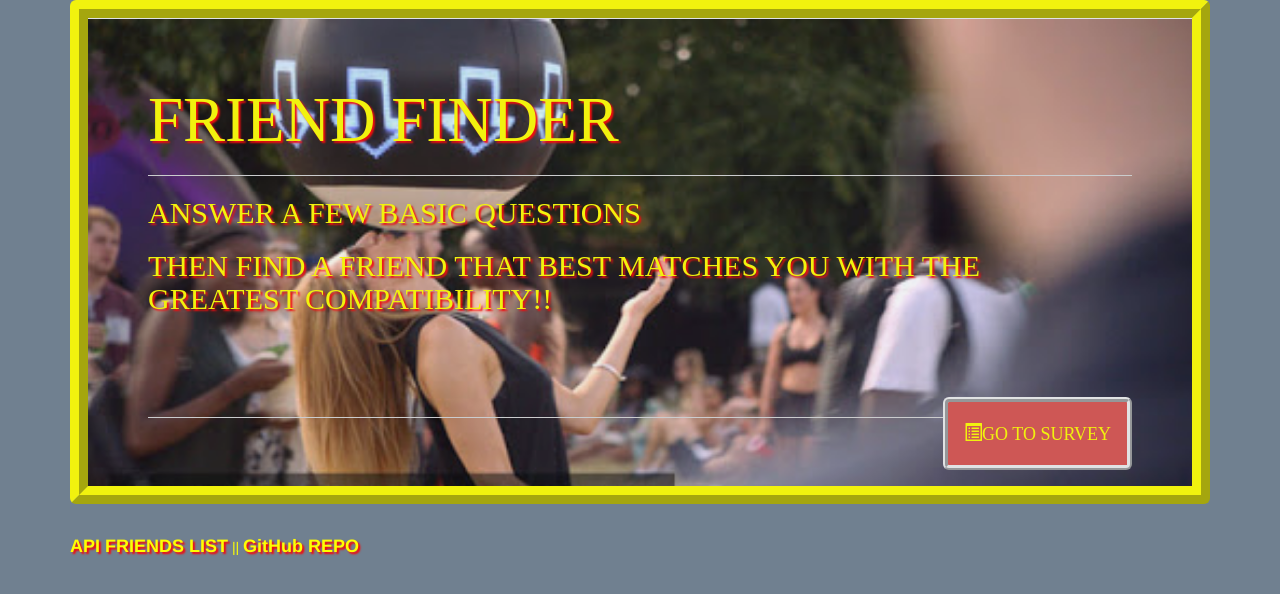
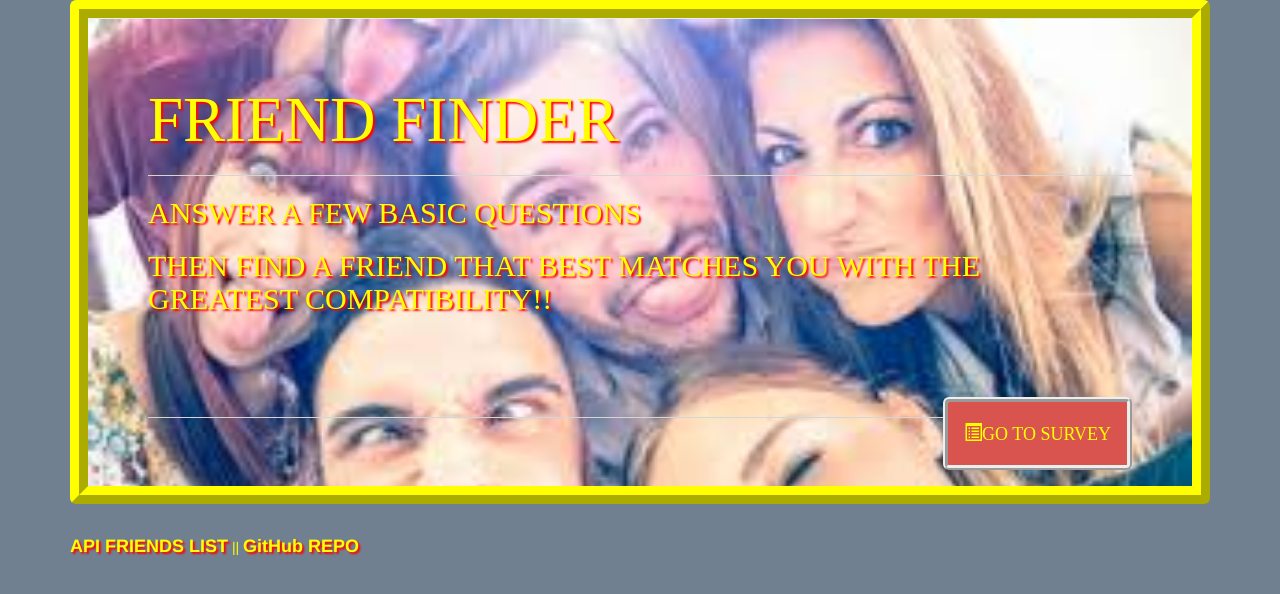
Before and after one commit to habibtaghavi08/FriendFinder, a website: page app/public/home.html in a window 1280 px wide. Drawn offline with nearby package versions, Linux system fonts and the light colour scheme.

Commit message:
added new BG pic, still needs uodated ReadMe and possibilly a logo from the list of images already loaded also  needs to reformatting

```diff
--- a/app/public/css/style.css
+++ b/app/public/css/style.css
@@ -5,8 +5,9 @@ body {
 }
 
 .jumbotron {
-    background-image: url(../images/friend-girl-icon-ball.jpg);
-    opacity: 0.9;
+    /* background-image: url(../images/friend-girl-icon-ball.jpg); */
+    background-image: url(../images/friends-goofy.jpeg);
+    /* opacity: 0.9; */
     background-position: center;
     background-repeat: no-repeat;
     background-size: cover;
```
